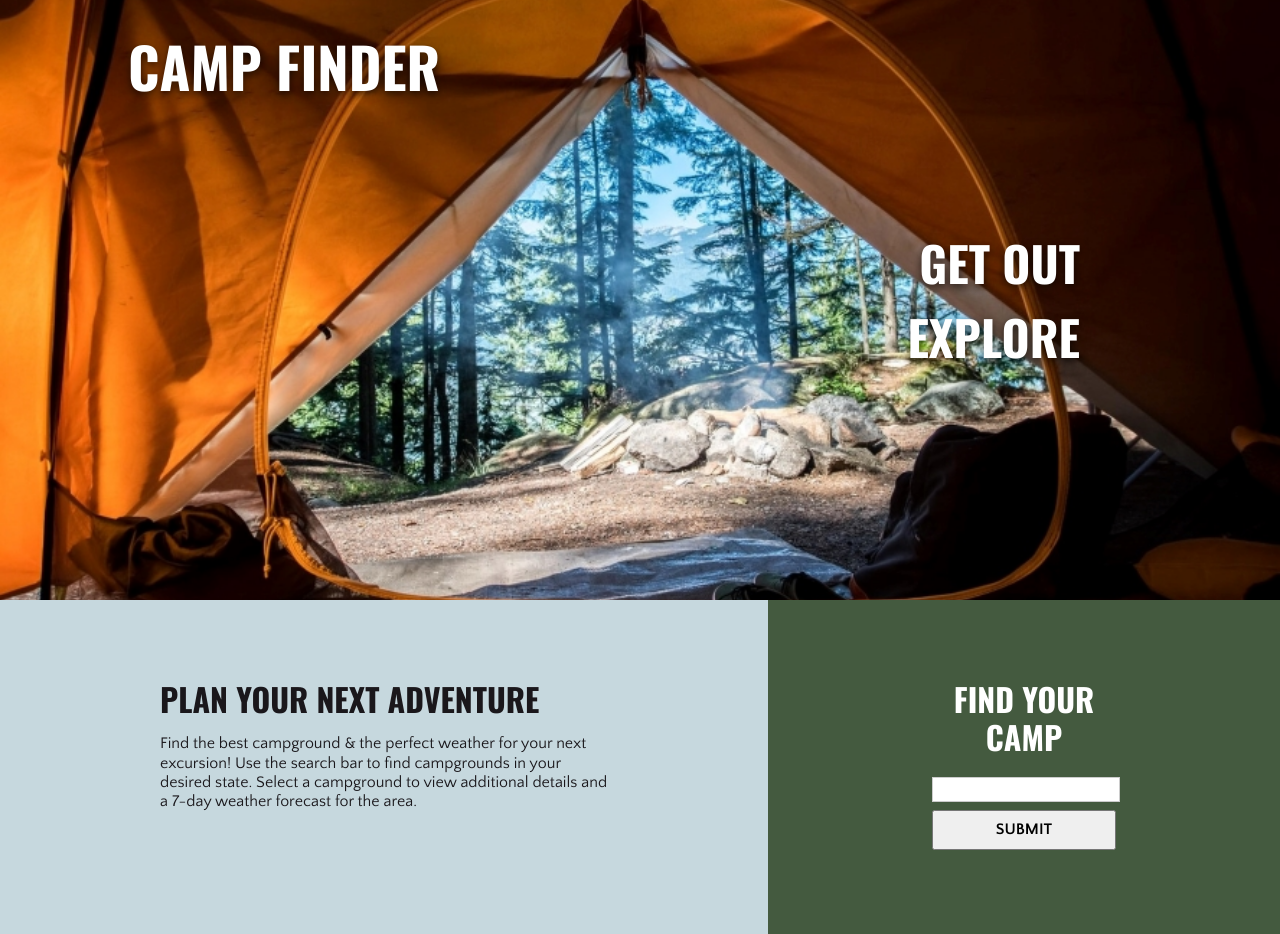
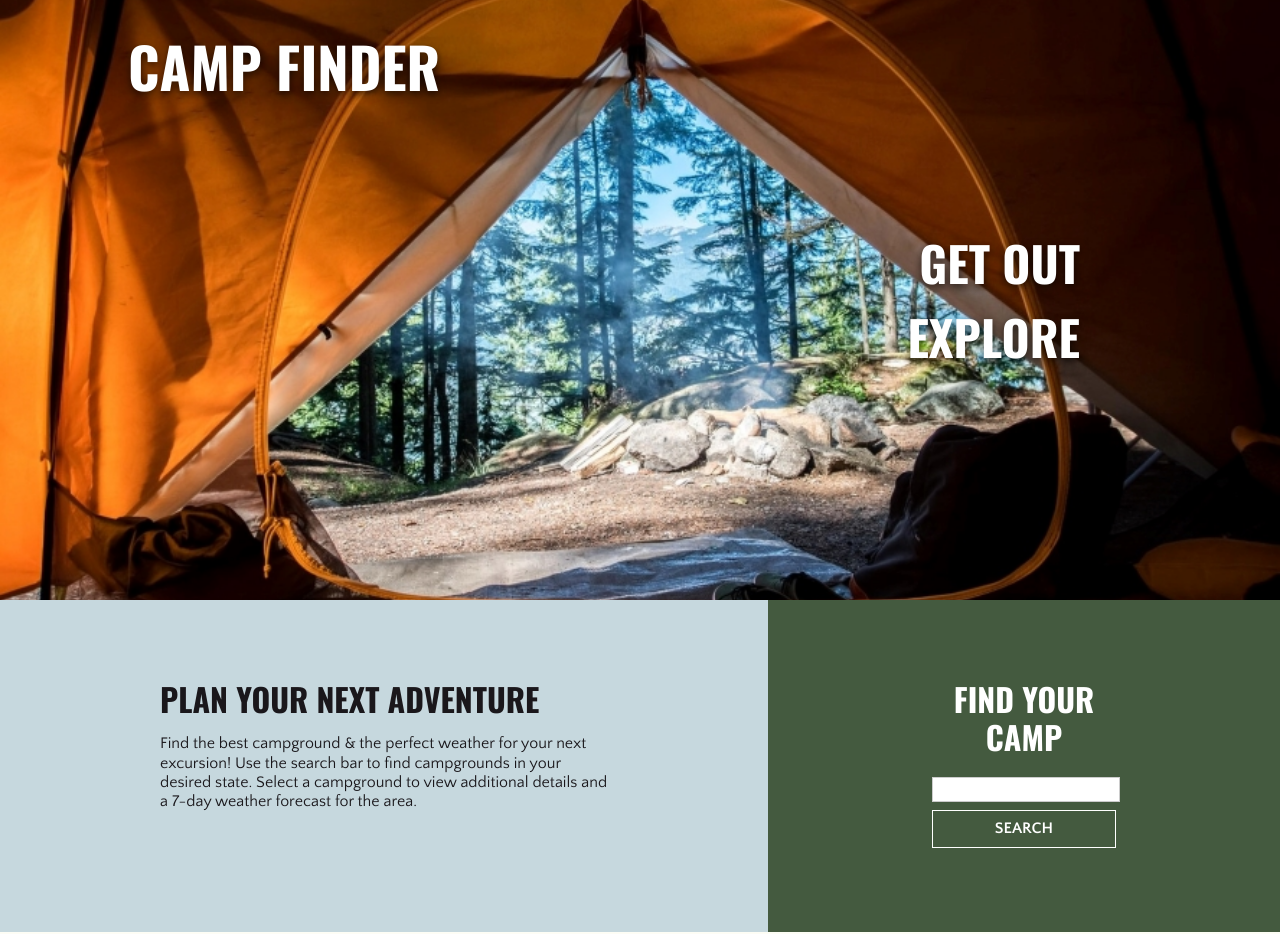
Before and after one commit to spreston4/camp-finder, a React (Create React App) app: page / in a window 1280 px wide. Built offline with nearby package versions, Linux system fonts and the light colour scheme.

Commit message:
Refactored Button functionality & CampSearch styling.

```diff
--- a/src/components/CampSearch/CampSearch.js
+++ b/src/components/CampSearch/CampSearch.js
@@ -46,7 +46,7 @@ const CampSearch = (props) => {
             <h3>FIND YOUR CAMP</h3>
           </label>
           <input
-            onChange={stateChangeHandler}
+            onChange={stateChangeHandler}s
             onBlur={stateBlurHandler}
             value={enteredState}
             name="state-input"
@@ -54,8 +54,8 @@ const CampSearch = (props) => {
             type="text"
           />
         </div>
-        <Button alt={false} type="submit">
-          SUBMIT
+        <Button className={styles.button} type="submit">
+          SEARCH
         </Button>
       </form>
       {stateHasError && (
--- a/src/components/CampSearch/CampSearch.module.css
+++ b/src/components/CampSearch/CampSearch.module.css
@@ -9,6 +9,12 @@
 .container h3 {
   margin-bottom: 1rem;
   font-size: 2rem;
+}
+
+.button {
+  color: #ffffff;
+  background-color: #445a3f;
+  border: 1px solid #ffffff;
 }
 
 form {
--- a/src/components/ui/Button/Button.js
+++ b/src/components/ui/Button/Button.js
@@ -1,14 +1,25 @@
+import { useState } from "react";
 import styles from "./Button.module.css";
 
-// Reusable button component. Inherits className and Onclick from parent. Send prop 'alt={true}' for alternate styling.
+// Reusable button component. Inherits className and Onclick from parent.
 const Button = (props) => {
-  const buttonClasses = `${styles.primary} ${props.className} ${
-    props.alt ? styles.alt : ""
-  }`;
+  const [isHover, setIsHover] = useState(false);
+
+  const addHoverHandler = () => {
+    setIsHover(true);
+  };
+
+  const removeHoverHandler = () => {
+    setIsHover(false);
+  };
+
+  const buttonClasses = `${styles.button} ${props.className} ${isHover ? styles.hover : ''}`;
 
   return (
     <button
       className={buttonClasses}
+      onMouseEnter={addHoverHandler}
+      onMouseLeave={removeHoverHandler}
       onClick={props.onClick}
       type={props.type}
       disabled={props.disabled}
--- a/src/components/ui/Button/Button.module.css
+++ b/src/components/ui/Button/Button.module.css
@@ -1,13 +1,13 @@
-.primary {
+.button {
   padding: .5rem 1rem;
   margin: 0.25rem;
   font-weight: bold;
-
+  transition: 75ms;
 }
 
-.primary:hover,
-.primary:active {
+.hover {
   cursor: pointer;
-  transform: scale(1.04);
+  background-color: #c39a5f;
+  border: 1px solid #c39a5f;
   transition: 75ms;
 }
```
